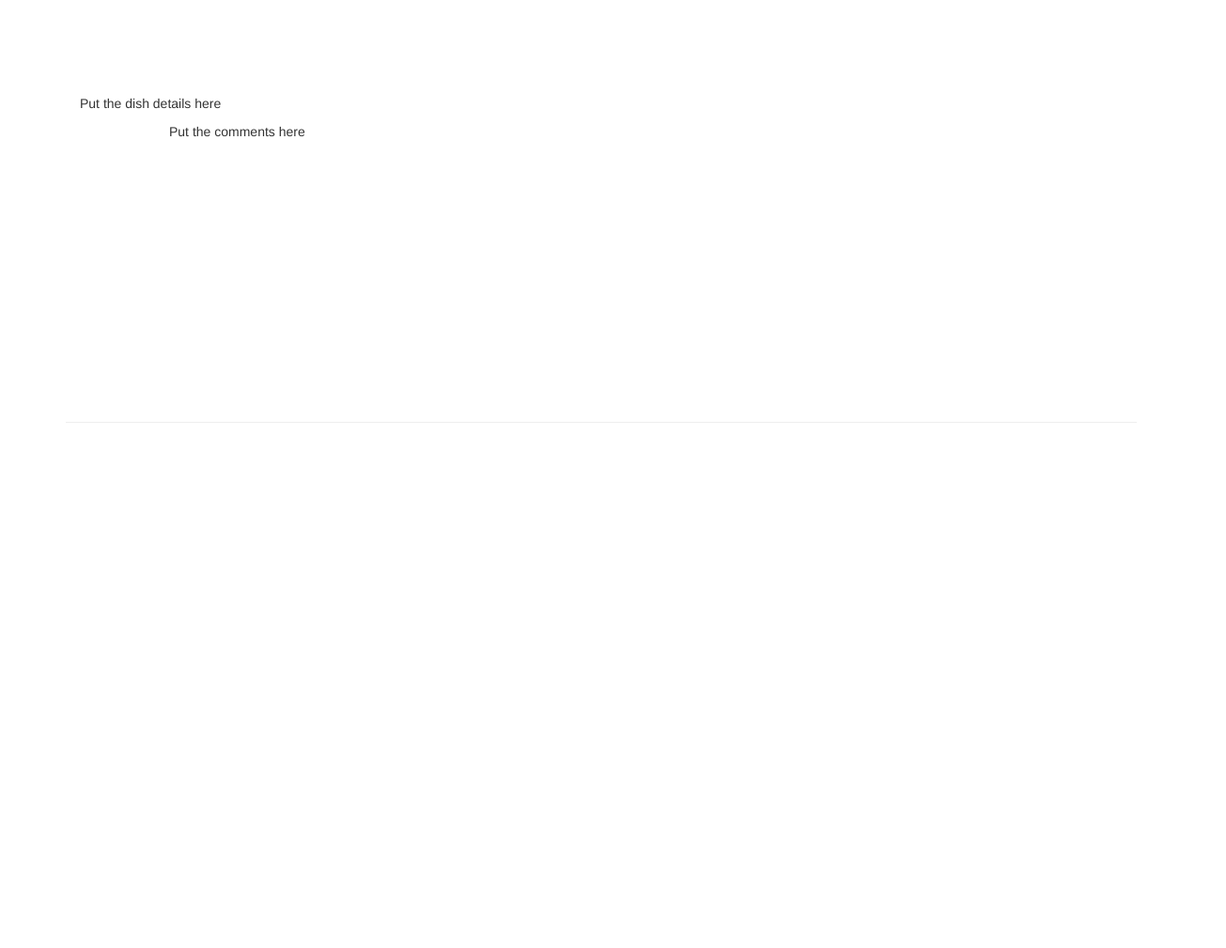
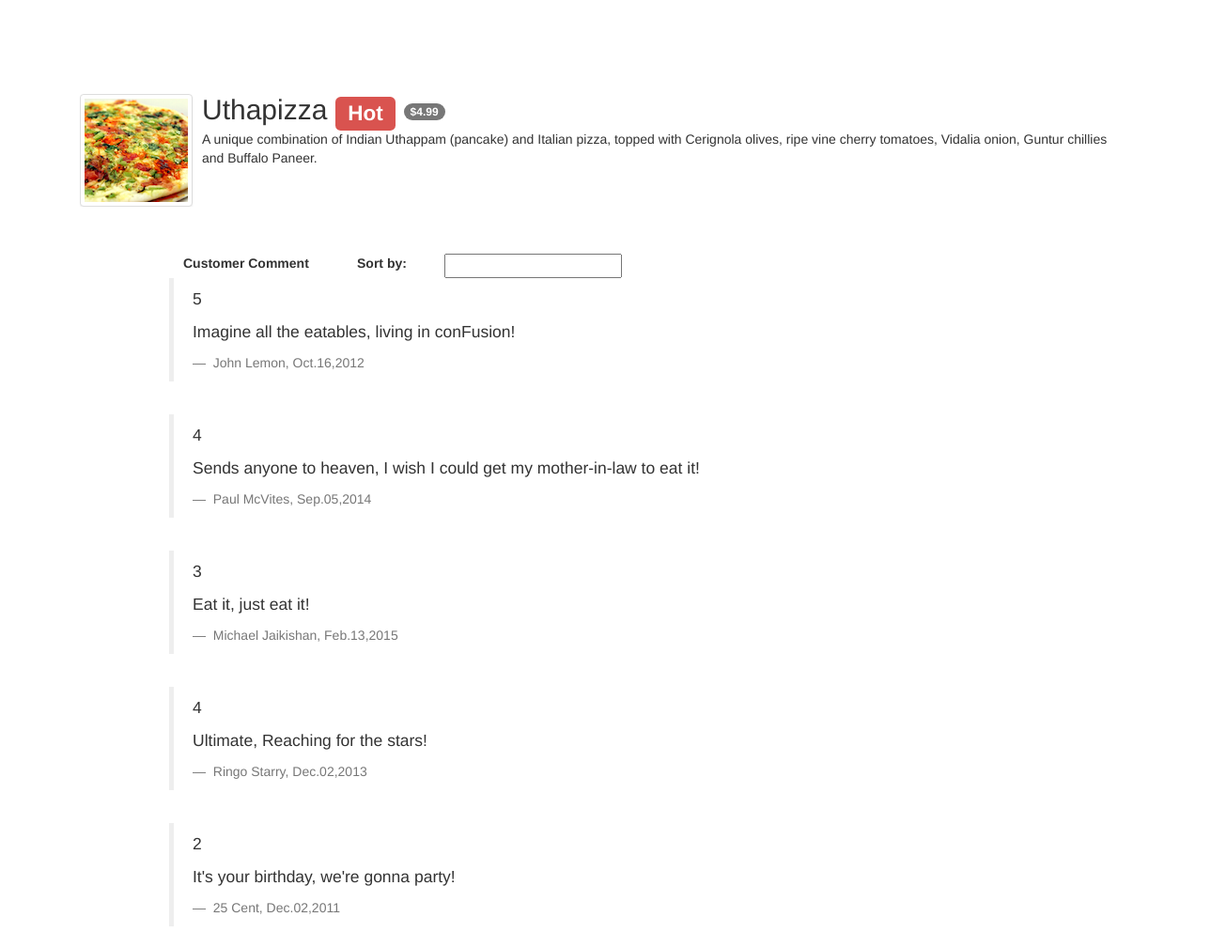
Before and after one commit to eomsanghyun/angularJS-Practice, a website: page app/dishdetail.html in a window 1280 px wide. Shown: the top 1009 px of the page at 94% size, 1305 px wide, since content can reach past the window. Before the commit the page ends 800 px from the top, so only its background shows below. Drawn offline with Linux system fonts and the light colour scheme.

Commit message:
complete Week1-Assignment

```diff
--- a/app/dishdetail.html
+++ b/app/dishdetail.html
@@ -15,6 +15,7 @@
     <link href="styles/bootstrap-social.css" rel="stylesheet">
     <link href="styles/mystyles.css" rel="stylesheet">
 
+
     <!-- HTML5 shim and Respond.js for IE8 support of HTML5 elements and media queries -->
     <!-- WARNING: Respond.js doesn't work if you view the page via file:// -->
     <!--[if lt IE 9]>
@@ -26,13 +27,53 @@
 <body>
 
     <div class="container">
-        <div class="row row-content">
+        <div class="row row-content"  ng-controller="dishDetailController as dishCtrl">
             <div class="col-xs-12">
-                <p>Put the dish details here</p>
+                <div class="media">
+                    <div class="media-left media-middle">
+                        <a href="#">
+                        <img class="media-object img-thumbnail"
+                        ng-src={{dishCtrl.dish.image}} alt="Uthappizza">
+                        </a>
+                    </div>
+                    <div class="media-body">
+                        <h2 class="media-heading">{{dishCtrl.dish.name}}
+                        <span class="label label-danger">{{dishCtrl.dish.label}}</span>
+                        <span class="badge">{{dishCtrl.dish.price | currency}}</span></h2>
+                        <p>{{dishCtrl.dish.description}}</p>
+                    </div>
+                </div>
+           </div>
+
+           <div class="col-xs-12 col-sm-12">
+                <p style="padding:20px;"></p>
             </div>
+
+            <div class="col-xs-12 col-sm-12 col-xs-offset-1">
+                <div class="form-group">
+                    <label for="emailid" class="col-sm-2 control-label">Customer Comment</label>
+                    <div class="col-sm-1">
+                        <strong> Sort by: </strong>
+                    </div>
+                    <div class="col-sm-2">
+                        <input ng-model="dishCtrl.orderText" type="text" id="filterid" name="filterid" >
+                    </div>
+                </div>
+            </div>
+
             <div class="col-xs-9 col-xs-offset-1">
-                <p>Put the comments here</p>
+               <ul class="media-list">
+                        <li class="media" ng-repeat="comment in dishCtrl.dish.comments | orderBy : dishCtrl.orderText">
+                            <blockquote>
+                                    <p>{{comment.rating}} </p>
+                                    <p>{{comment.comment}}</p>
+                                    <small> {{comment.author}}, {{comment.date |  date:'MMM.dd,yyyy' }}</small>
+                                </div>
+                            </blockquote>
+                        </li>
+                </ul>
             </div>
+        </div>
         </div>
 
     </div>
@@ -43,6 +84,8 @@
         var app = angular.module('confusionApp',[]);
 
         app.controller('dishDetailController', function() {
+
+            this.orderText = '';
 
             var dish={
                           name:'Uthapizza',
@@ -87,7 +130,6 @@
                     };
 
             this.dish = dish;
-
         });
 
     </script>
```
